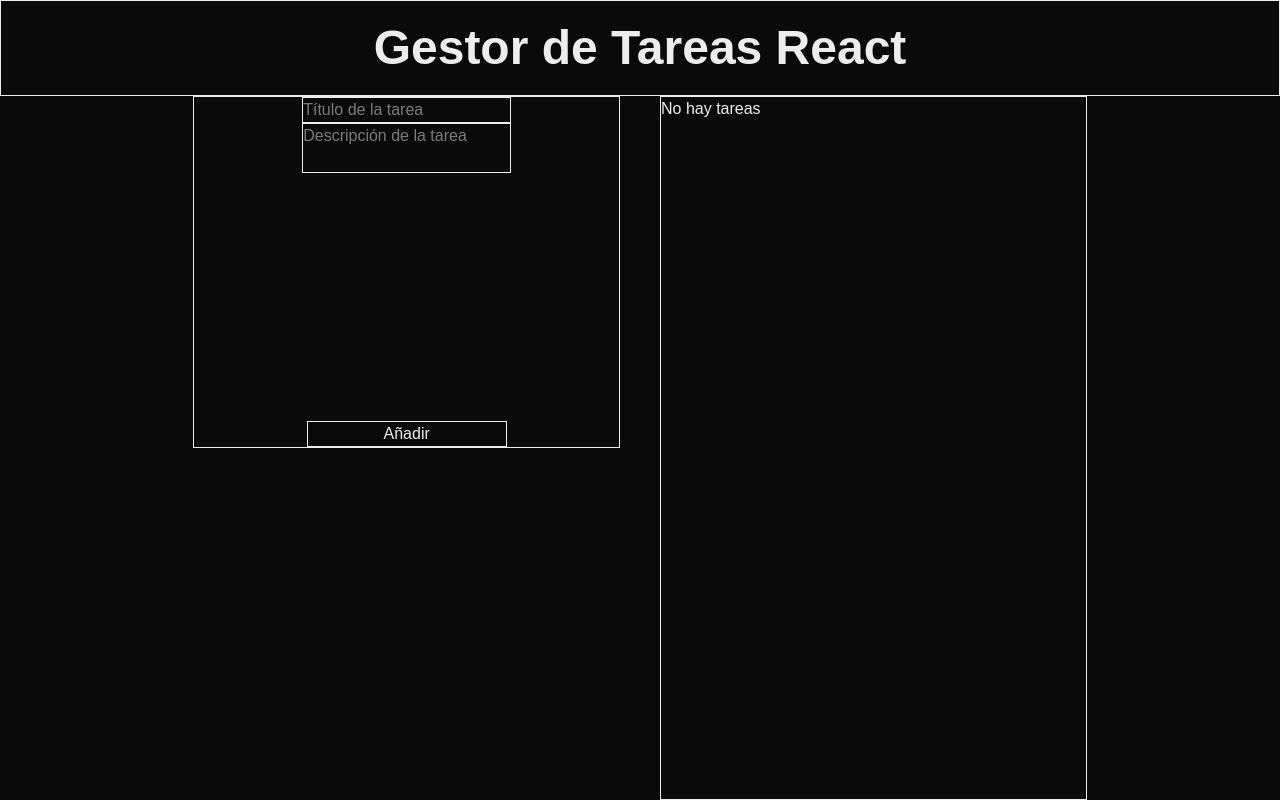
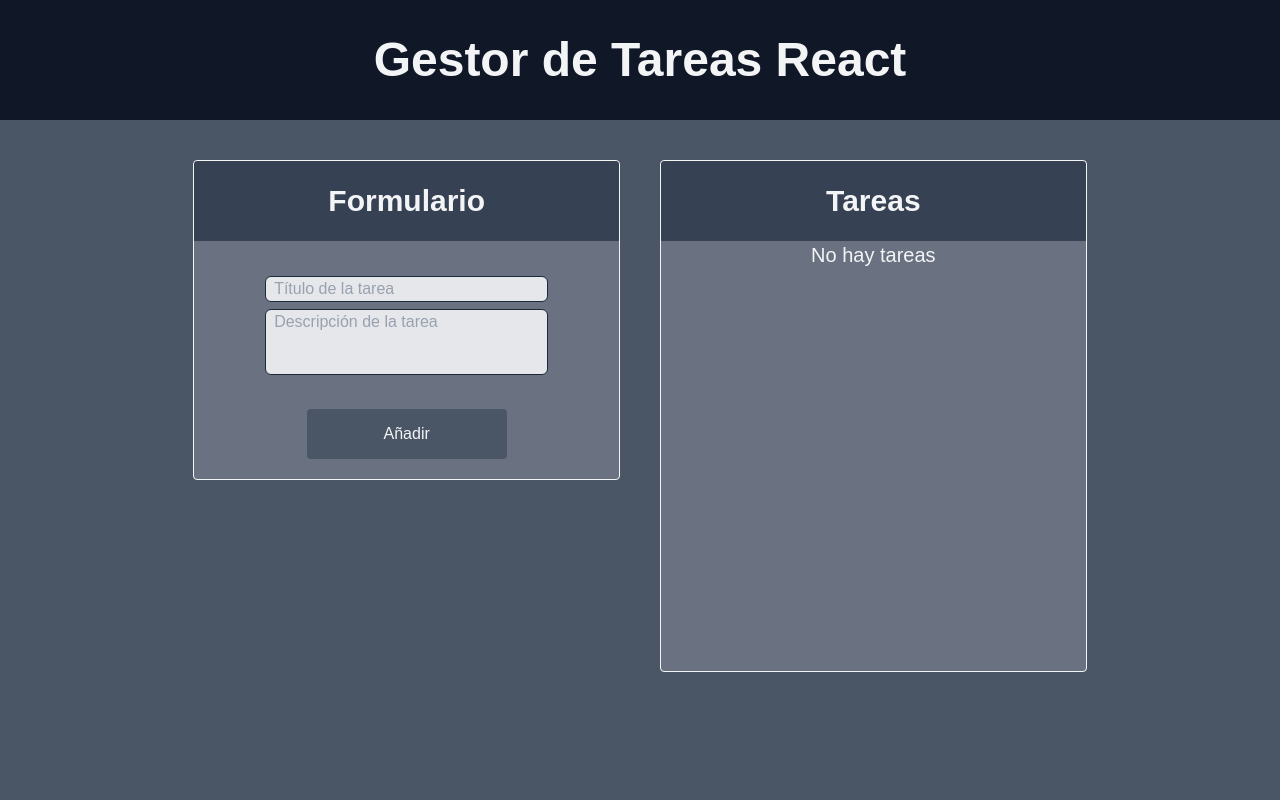
Before and after one commit to migueldiazchub/gestor-tareas-react, a Next.js app: page /gestor-tareas in a window 1280 px wide. Built offline with nearby package versions, Linux system fonts and the light colour scheme.

Commit message:
ui terminada

```diff
--- a/app/gestor-tareas/page.tsx
+++ b/app/gestor-tareas/page.tsx
@@ -34,47 +34,66 @@ export default function Page() {
   }
 
   return (
-    <div>
-      <header className="h-[12vh] border text-center content-center">
+    <div className="text-gray-100">
+      <header className="h-[15vh] text-center content-center bg-gray-900">
         <h1 className="text-5xl font-semibold">Gestor de Tareas React</h1>
       </header>
-      <main className="h-[88vh] flex justify-center gap-10">
-        <div className="border h-1/2 w-1/3 flex flex-col justify-between items-center">
-          <div className="h-1/2 flex flex-col">
+      <main className="h-[85vh] pt-[5vh] flex justify-center gap-10 bg-gray-600">
+        <div className="h-1/2 w-1/3 pb-5 border rounded-sm flex flex-col justify-between items-center bg-gray-500">
+          <h2 className="w-full h-20 text-3xl rounded-t-sm text-center content-center bg-gray-700">
+            <strong>Formulario</strong>
+          </h2>
+          <div className="w-2/3 h-1/3 flex flex-col justify-between">
             <input
-              className="border"
+              className="pl-2 border rounded-md bg-gray-200 text-gray-800 placeholder:text-gray-400"
               value={titulo}
               onChange={(e) => setTitulo(e.target.value)}
               placeholder="Título de la tarea"
             ></input>
             <textarea
-              className="border resize-none"
+              className="h-2/3 pl-2 border rounded-md resize-none bg-gray-200 text-gray-800 placeholder:text-gray-400"
               value={descripcion}
               onChange={(e) => setDescripcion(e.target.value)}
               placeholder="Descripción de la tarea"
             ></textarea>
           </div>
           <button
-            className="w-50 border hover:bg-gray-200"
+            className="w-50 h-1/6 rounded-sm bg-gray-600 text-gray-100 hover:bg-gray-400 hover:text-gray-800"
             onClick={nuevaTarea}
           >
             Añadir
           </button>
         </div>
-        <div className="border h-full w-1/3">
+        <div className="border h-4/5 w-1/3 rounded-sm overflow-auto bg-gray-500">
+          <h2 className="w-full h-20 rounded-t-sm text-3xl text-center content-center bg-gray-700">
+            <strong>Tareas</strong>
+          </h2>
           {tareas.length === 0 ? (
-            <p>No hay tareas</p>
+            <p className="text-center text-xl">No hay tareas</p>
           ) : (
-            tareas.map((tarea) => (
-              <article className="w-full border flex justify-between" key={tarea.id}>
-                <div>
-                  <h2>Tarea: {tarea.titulo}</h2>
-                  <p>Descripción: {tarea.descripcion}</p>
-                </div>
-                <button className="border"
-                onClick={() => eliminarTarea(tarea.id)}>Borrar</button>
-              </article>
-            ))
+            <div className="flex flex-col p-2 gap-2">
+              {tareas.map((tarea) => (
+                <article
+                  className="w-full border rounded-sm flex justify-between bg-gray-200 text-gray-800"
+                  key={tarea.id}
+                >
+                  <div className="w-full">
+                    <h2 className="pl-1">
+                      <strong>Tarea:</strong> {tarea.titulo}
+                    </h2>
+                    <p className="pl-1">
+                      <strong>Descripción:</strong> {tarea.descripcion}
+                    </p>
+                  </div>
+                  <button
+                    className="w-20 h-1/2 mt-1 mr-1 rounded-sm bg-gray-600 text-gray-100 hover:bg-gray-400 hover:text-gray-800"
+                    onClick={() => eliminarTarea(tarea.id)}
+                  >
+                    Borrar
+                  </button>
+                </article>
+              ))}
+            </div>
           )}
         </div>
       </main>
```
